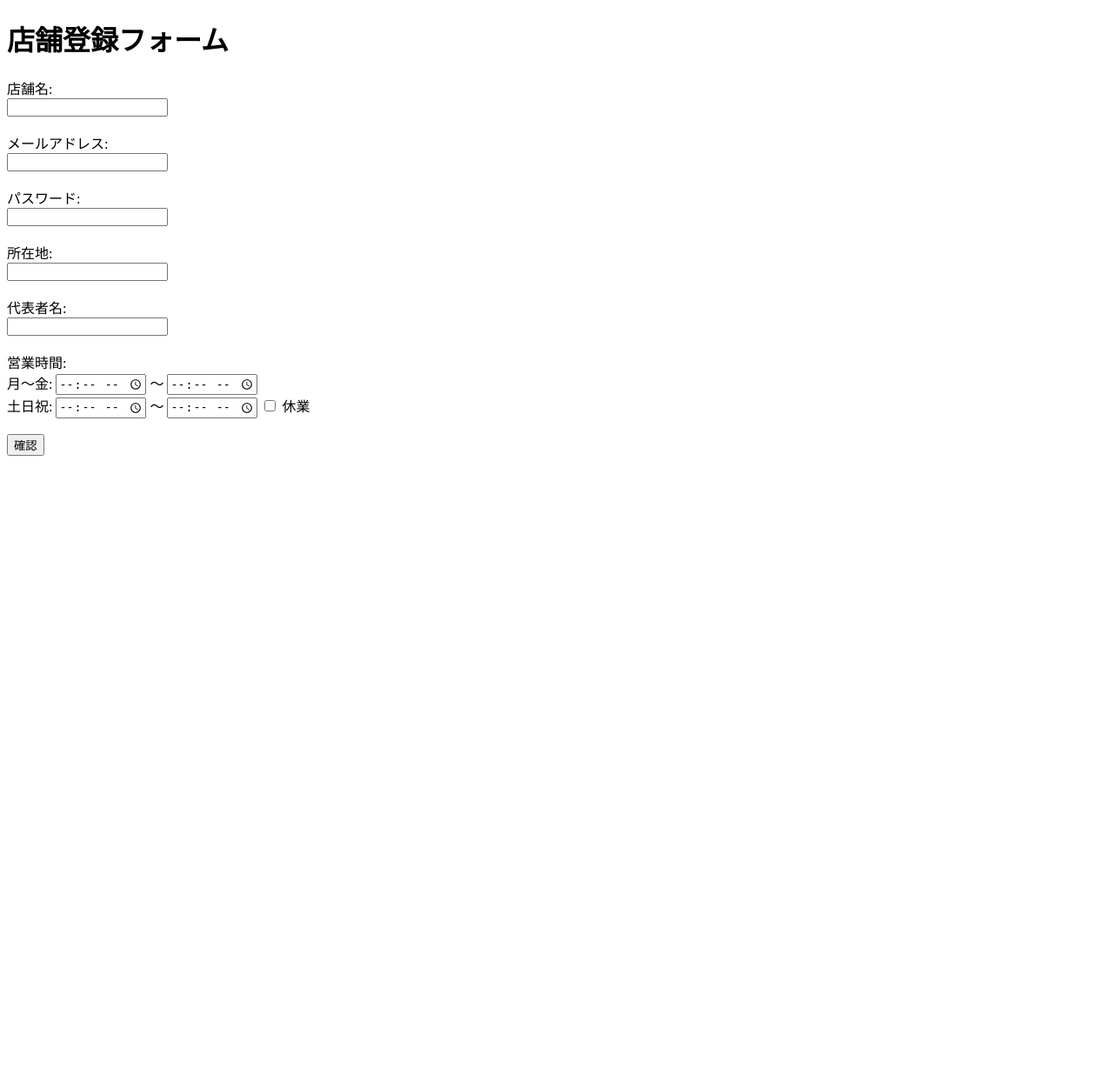
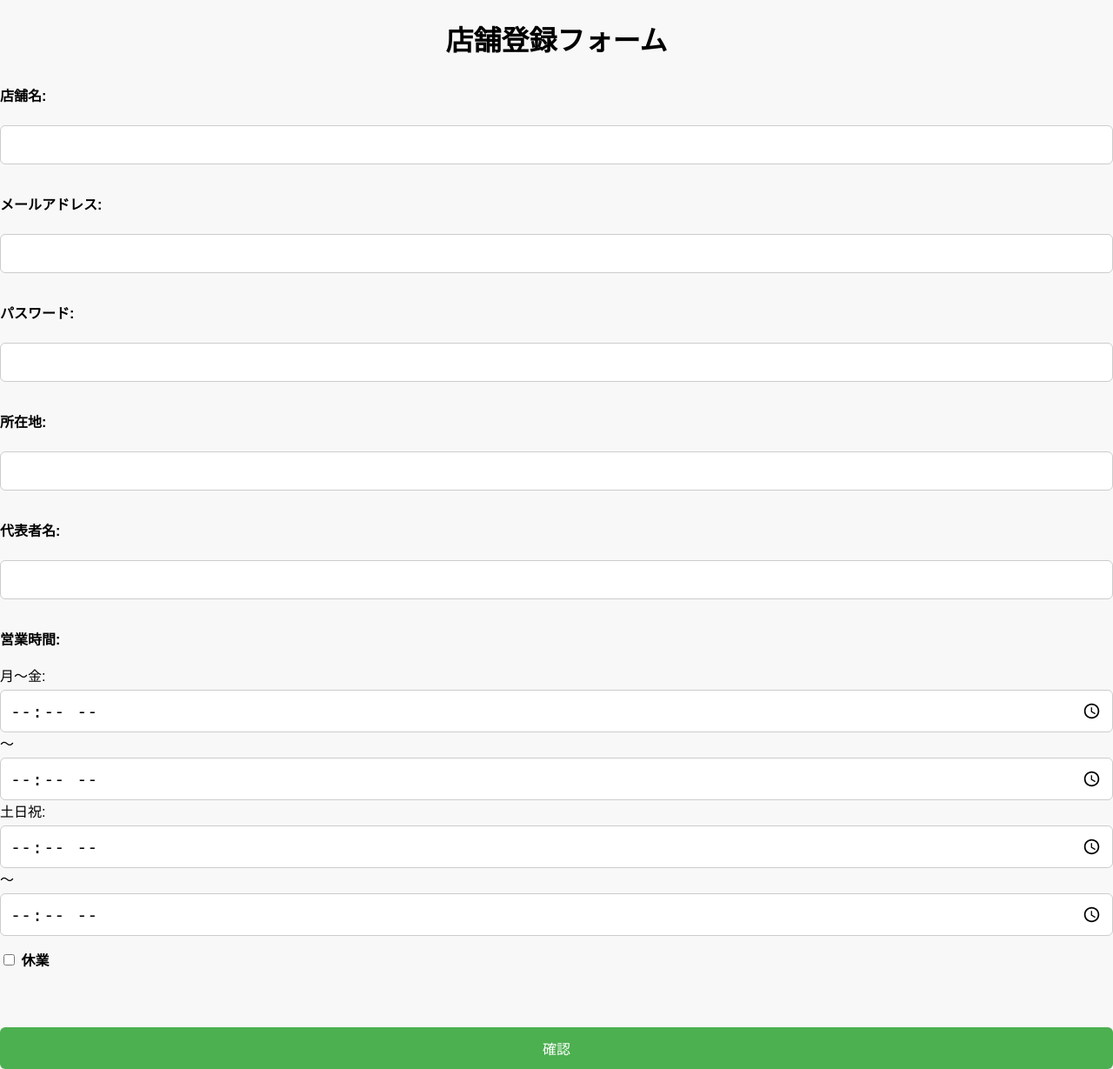
Before and after one commit to s2422092/DS_hakka, a Flask app: page /store/store_registration in a window 1280 px wide. Shown: the whole page at 87% size. Before the commit the page ends 524 px from the top, so only its background shows below. Run offline with Flask 3, Linux system fonts and the light colour scheme.

Commit message:
あとはcssと戻るボタンのみ

```diff
--- a/static/css/stores.css
+++ b/static/css/stores.css
@@ -0,0 +1,70 @@
+
+        body { /*全体のフォントや背景色を設定*/
+            font-family: sans-serif;
+            background-color: #f8f8f8;
+            margin: 0;
+            padding: 0;
+            }
+
+        .form-container { /*フォームのコンテナを設定*/
+            width: 500px;
+            margin: 50px auto;
+            padding: 30px;
+            background-color: white;
+            border-radius: 10px;
+            box-shadow: 0 4px 10px rgba(0,0,0,0.1);
+        }
+
+        h1 { /*タイトルのスタイルを設定*/
+            text-align: center;
+            margin-bottom: 30px;
+        }
+
+        label { /*ラベルのスタイルを設定*/
+            display: block;
+            margin-top: 15px;
+            font-weight: bold;
+        }
+
+        input[type="text"],
+        input[type="email"],
+        input[type="password"],
+        input[type="time"] {
+            width: 100%; /*入力フィールドの幅を100%に設定*/
+            padding: 10px; /*パディングを設定*/
+            font-size: 20px; /*フォントサイズを20pxに設定*/
+            margin-top: 5px; /*マージンを設定*/
+            border: 1px solid #ccc; /*ボーダーを設定*/
+            border-radius: 6px; /*ボーダーの角を丸くする*/
+            box-sizing: border-box;
+        }
+
+        .time-group { /*時間入力のグループを設定*/
+            display: flex;
+            gap: 10px;
+            align-items: center;
+            margin-top: 5px;
+        }
+
+        .weekend-options {  /*土日の営業設定を行うオプションのスタイルを設定*/
+            display: flex;
+            align-items: center;
+            gap: 8px;
+        }
+
+        button { /*ボタンのスタイルを設定*/
+            display: block;
+            width: 100%;
+            margin-top: 30px;
+            padding: 12px;
+            font-size: 16px;
+            background-color: #4CAF50;
+            color: white;
+            border: none;
+            border-radius: 6px;
+            cursor: pointer;
+        }
+
+        button:hover { /*ホバー時のボタンのスタイルを設定*/
+            background-color: #45a049;
+        }
--- a/templates/stores/store_registration.html
+++ b/templates/stores/store_registration.html
@@ -4,6 +4,7 @@
 <head>
     <meta charset="UTF-8">
     <title>店舗登録フォーム</title>
+    <link rel="stylesheet" href="{{ url_for('static', filename='css/stores.css') }}">
 </head>
 <body>
     <h1>店舗登録フォーム</h1>
```
